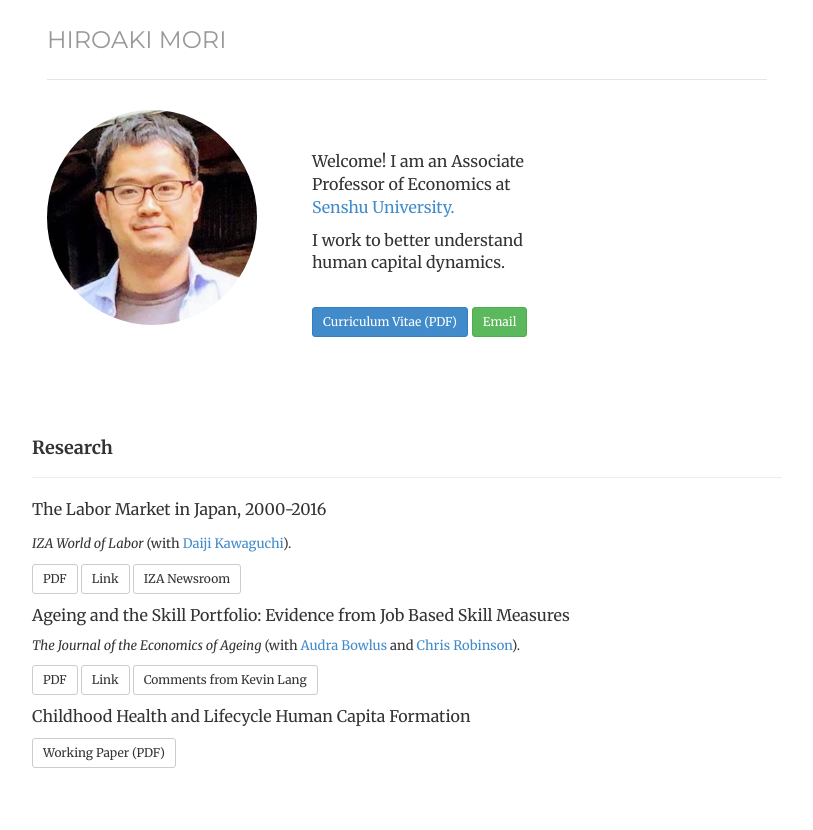
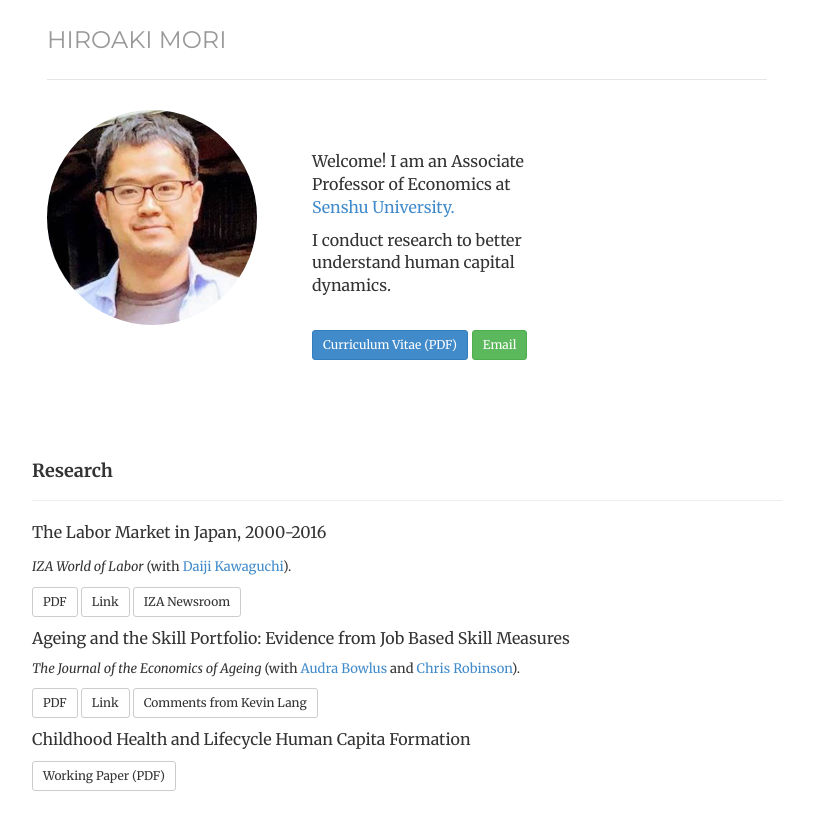
Before and after one commit to morihiroaki/morihiroaki.github.io, a Jekyll site: the page built from index.html, in a window 1280 px wide. Shown: the top 830 px of the page, without its empty margins (233-1046 px from the left). Built offline with Jekyll 4.4.1, drawn with Linux system fonts in a browser that asks for light colours.

Commit message:
Update index.html

```diff
--- a/index.html
+++ b/index.html
@@ -18,7 +18,7 @@ description:
  <div class='col-sm-7'>
 <p><font size="3"> Welcome! I am an Associate Professor of Economics at
  <a href="https://www.senshu-u.ac.jp/english/learn/economics/" target="_blank" title="Link">Senshu University.</a></p>
-<p> I work to better understand human capital dynamics. </p>
+<p> I conduct research to better understand human capital dynamics. </p>
 <br/>
 <p><a href="/files/cv_mori_new.pdf" target="_blank" class="btn btn-primary btn-sm" role="button">Curriculum Vitae (PDF)</a>
 <a href="mailto:h.mori@isc.senshu-u.ac.jp" class="btn btn-success btn-sm" role="button">Email</a></p>
```
